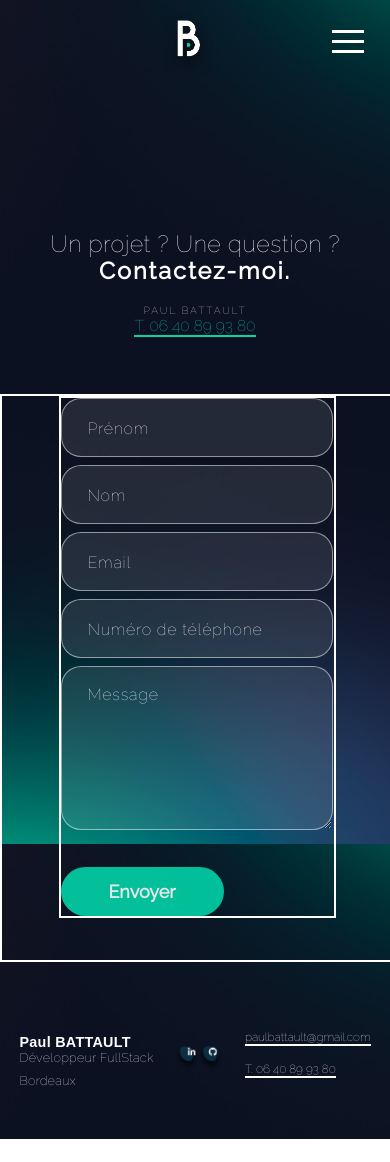
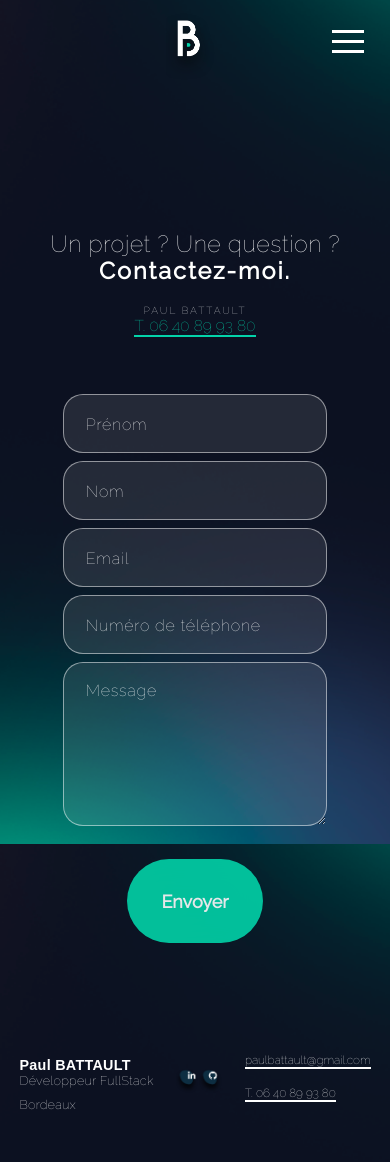
Before and after one commit to BATTAULT-p/PORTFOLIO, a React (Vite) app: page /Contact in a window 390 px wide. Before the commit the page ends 1139 px from the top, so only its background shows below. Built offline with nearby package versions, Linux system fonts and the light colour scheme.

Commit message:
fixcontact mobile

```diff
--- a/src/components/ContactForm.css
+++ b/src/components/ContactForm.css
@@ -28,6 +28,9 @@ font-weight: 100;
   border-bottom: solid #03d3a9 2px;
 }
 .contact_form {
+  display: flex;
+  flex-direction: column;
+  align-items: center;
   margin-top: 15vh;
   margin-bottom: 5vh;
   width: 100%;
@@ -44,8 +47,8 @@ font-weight: 100;
   border: 1px solid rgba(255, 255, 255, 0.5);
   border-radius: 20px;
   color: #fff;
-  margin: 0 0 8px 0;
-  padding: 18px 26px;
+  margin-bottom: 8px;
+  padding: 18px 22px;
   font-weight: 500;
   font-size: 18px;
   letter-spacing: 0.8px;
@@ -72,12 +75,12 @@ font-weight: 100;
 }
 
 .contact form button {
+  height: 10vh;
+  width: 40%;
   border: none;
   font-family: RalewayN;
   font-size: 18px;
   font-weight: 700;
-  position: relative;
-  padding: 14px 48px;
   margin-top: 25px;
   color: white;
   list-style-type: none;
@@ -138,14 +141,17 @@ font-weight: 100;
           width: 100vw;
           margin-top: 7vh;
           height: auto;
-          border: solid 2px white;
+
         }
         .contact_form {
 
           margin: auto;
           margin-bottom: 5vh;
           width: 70%;
-          border: solid 2px white;
+
         }
+                .contact form button {
+                  height: 10vh;
+                  width: 50%;
 
 }
```
